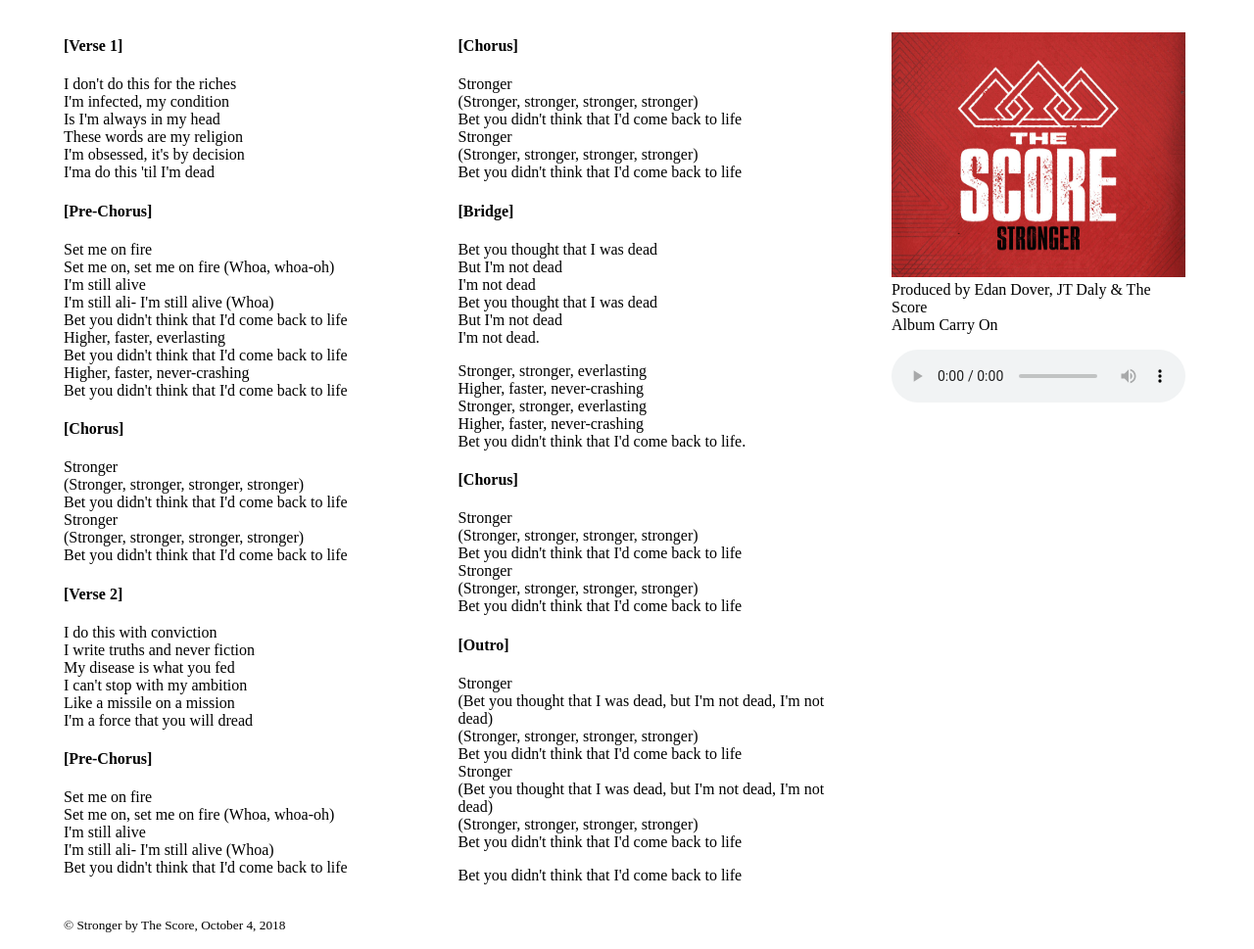
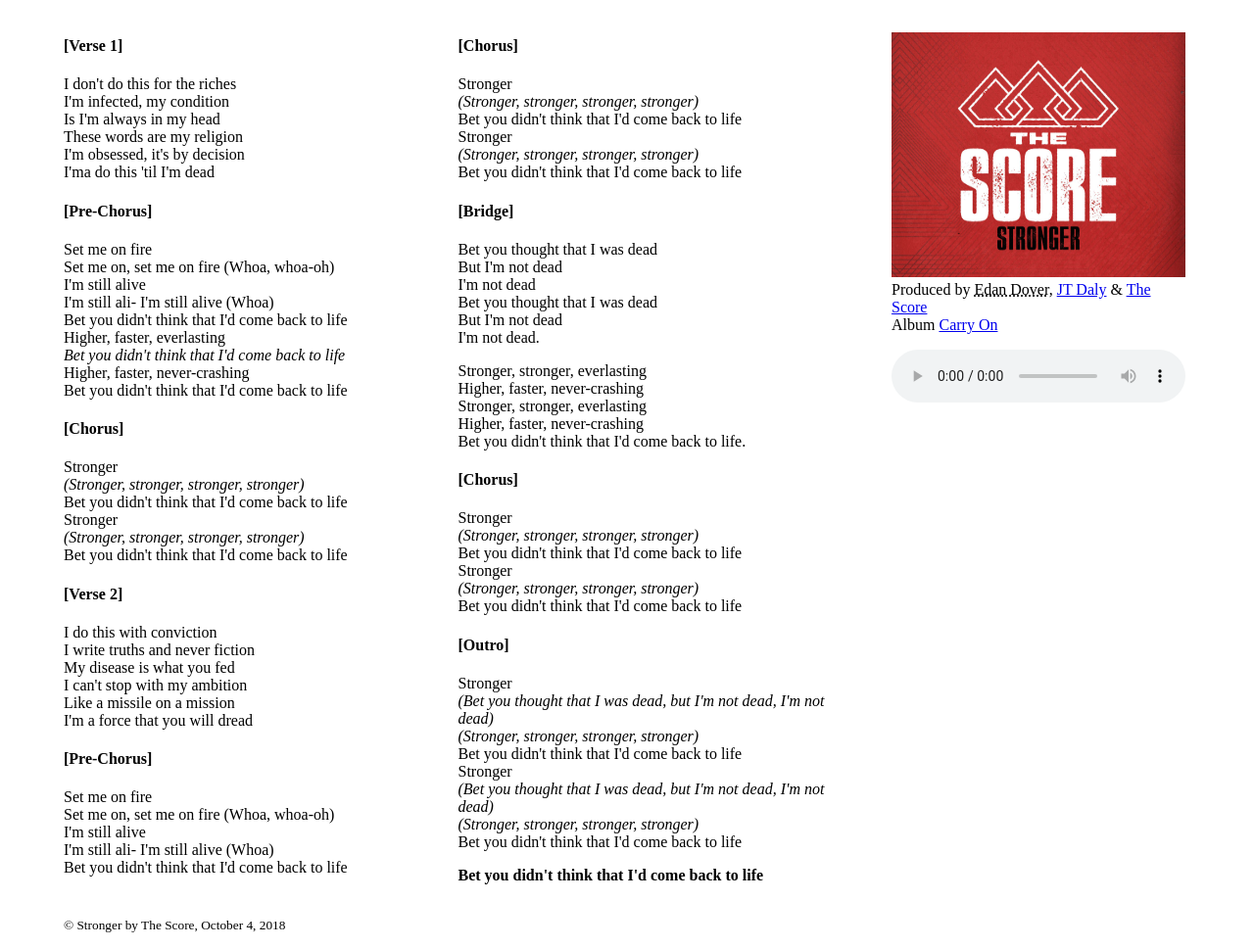
Before and after one commit to JoseDLR24/SongLyrics, a plain HTML site: page index.html in a window 1280 px wide. Shown: the part 114-1083 px from the top of the page at 98% size. Drawn offline with Linux system fonts and the light colour scheme.

Commit message:
Small semantic changes

```diff
--- a/index.html
+++ b/index.html
@@ -3,7 +3,7 @@
     <head>
         <meta charset="utf-8">
         <title>The Score - Stronger - Lyrics</title>
-        <meta name="author" content="The author of the song is the band called The Score">
+        <meta name="author" content="The author of the song is The Score">
         <meta name="description" content="Lyrics of the song Stronger">
         <link rel="shorcut icon" href="images/the-score-icon.jpg" type="image/x-icon">
         <link rel="stylesheet" href="css/styles.css">
@@ -33,16 +33,16 @@
                 I'm still ali- I'm still alive (Whoa)<br>
                 Bet you didn't think that I'd come back to life<br>
                 Higher, faster, everlasting<br>
-                Bet you didn't think that I'd come back to life<br>
+                <em>Bet you didn't think that I'd come back to life</em><br>
                 Higher, faster, never-crashing<br>
                 Bet you didn't think that I'd come back to life</p>
 
                 <h4>[Chorus]</h4>
                 <p>Stronger<br>
-                (Stronger, stronger, stronger, stronger)<br>
+                <em>(Stronger, stronger, stronger, stronger)</em><br>
                 Bet you didn't think that I'd come back to life<br>
                 Stronger<br>
-                (Stronger, stronger, stronger, stronger)<br>
+                <em>(Stronger, stronger, stronger, stronger)</em><br>
                 Bet you didn't think that I'd come back to life</p>
 
                 <h4>[Verse 2]</h4>
@@ -63,10 +63,10 @@
             <section>
                 <h4>[Chorus]</h4>
                 <p>Stronger<br>
-                (Stronger, stronger, stronger, stronger)<br>
+                <em>(Stronger, stronger, stronger, stronger)</em><br>
                 Bet you didn't think that I'd come back to life<br>
                 Stronger<br>
-                (Stronger, stronger, stronger, stronger)<br>
+                <em>(Stronger, stronger, stronger, stronger)</em><br>
                 Bet you didn't think that I'd come back to life</p>
 
                 <h4>[Bridge]</h4>
@@ -85,34 +85,36 @@
 
                 <h4>[Chorus]</h4>
                 <p>Stronger<br>
-                (Stronger, stronger, stronger, stronger)<br>
+                <em>(Stronger, stronger, stronger, stronger)</em><br>
                 Bet you didn't think that I'd come back to life<br>
                 Stronger<br>
-                (Stronger, stronger, stronger, stronger)<br>
+                <em>(Stronger, stronger, stronger, stronger)</em><br>
                 Bet you didn't think that I'd come back to life</p>
 
                 <h4>[Outro]</h4>
                 <p>Stronger<br>
-                (Bet you thought that I was dead, but I'm not dead, I'm not dead)<br>
-                (Stronger, stronger, stronger, stronger)<br>
+                <em>(Bet you thought that I was dead, but I'm not dead, I'm not dead)</em><br>
+                <em>(Stronger, stronger, stronger, stronger)</em><br>
                 Bet you didn't think that I'd come back to life<br>
                 Stronger<br>
-                (Bet you thought that I was dead, but I'm not dead, I'm not dead)<br>
-                (Stronger, stronger, stronger, stronger)<br>
+                <em>(Bet you thought that I was dead, but I'm not dead, I'm not dead)</em><br>
+                <em>(Stronger, stronger, stronger, stronger)</em><br>
                 Bet you didn't think that I'd come back to life</p>
 
-                <p>Bet you didn't think that I'd come back to life</p>
+                <p><strong>Bet you didn't think that I'd come back to life</strong></p>
             </section>
             <aside>
                 <figure>
-                <img src="images/stronger-cover.jpg" width="300" height="250" alt="Stronger cover song">
-                <figcaption>Produced by Edan Dover, JT Daly & The Score</figcaption>
-                <figcaption>Album Carry On</figcaption>
+                    <img src="images/stronger-cover.jpg" width="300" height="250" alt="Stronger cover song">
+                    <figcaption>Produced by <abbr title="Member of The Score. Producer, keyboardist and backing vocals">Edan Dover</abbr>, <a href="https://www.arturia.com/stories/jt-daly" target="_blank">JT Daly</a> & <a href="https://open.spotify.com/artist/2q3GG88dVwuQPF4FmySr9I" target="_blank">The Score</a>
+                </figcaption>
+                <figcaption>Album <a href="https://open.spotify.com/album/4JnL4N9xWOWrQIF7rCdEXH" target="_blank">Carry On</a>
+                </figcaption>
                 </figure>
 <!-- I download the song to be able to reproduce it -->
                 <figure>
                 <audio controls id="audio">
-                    <source src="audio/the-score-stronger.mp3" type="audio/mp3">
+                    <source src="audio/the-score-stronger.mp3" type="audio/mp3" preload="none">
                     Your browser does not support HTML5
                 </audio>
                 </figure>
```
